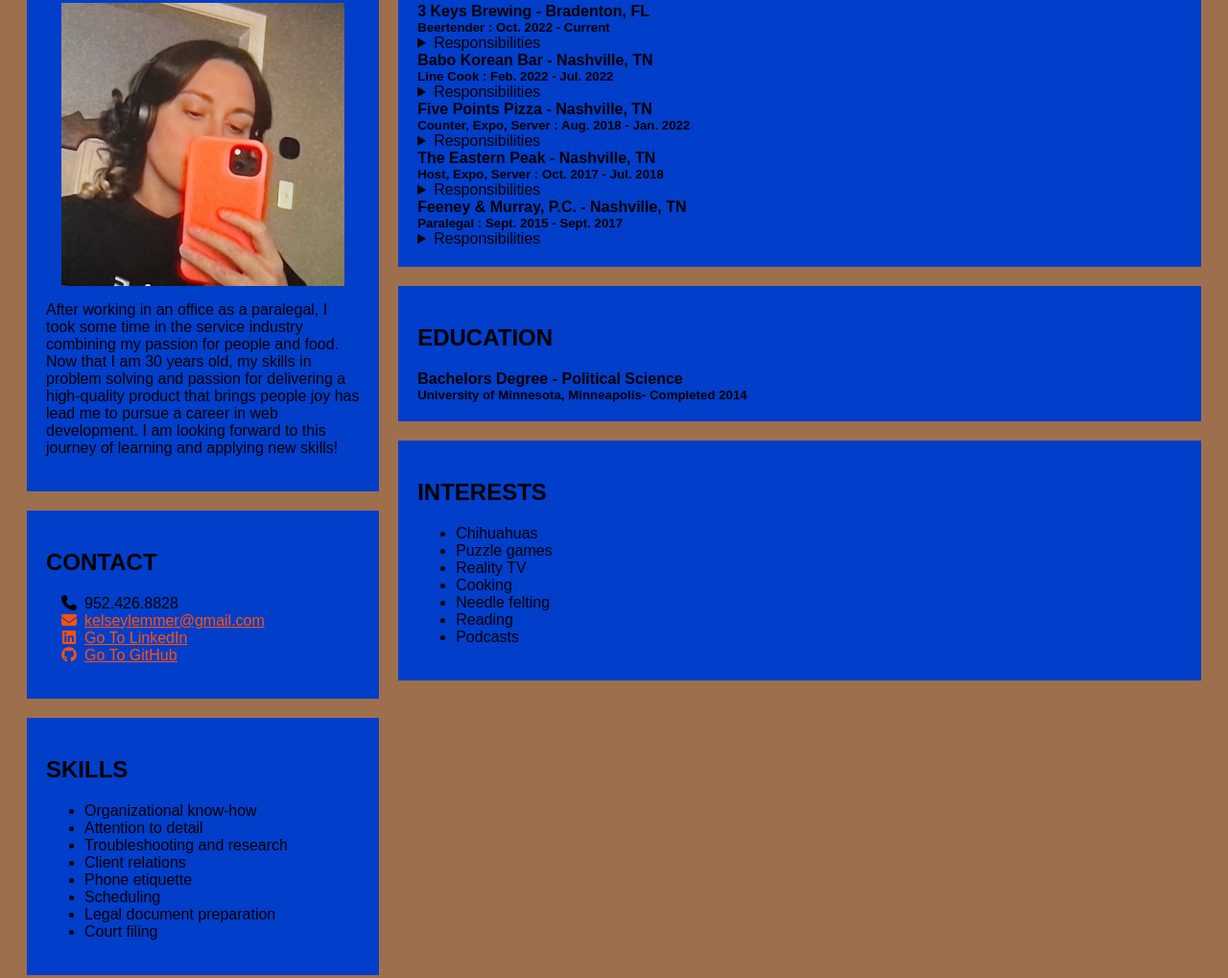
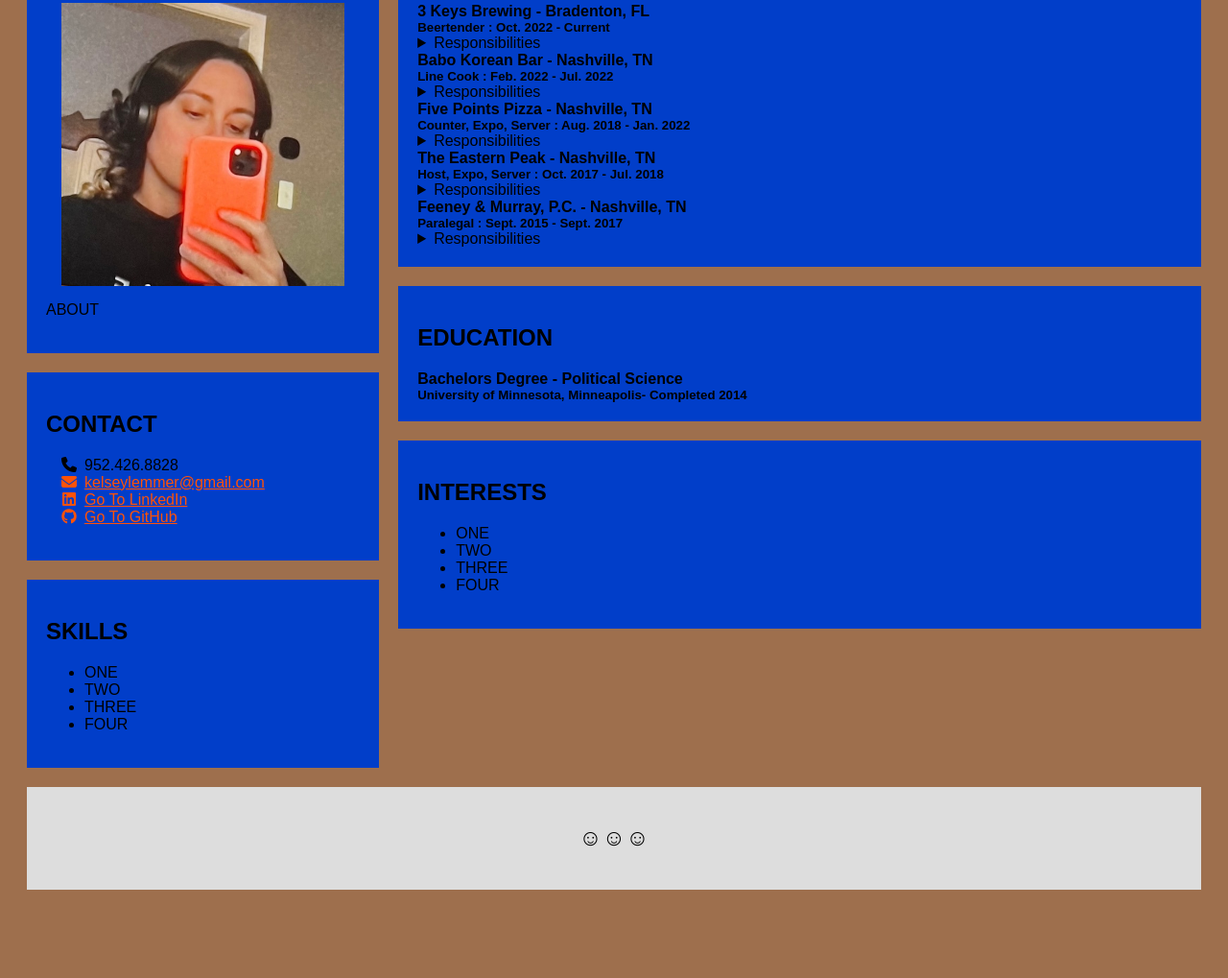
Before and after one commit to kelseylemmer/kelseylemmer.github.io, a plain HTML site: page index.html in a window 1280 px wide. Shown: the part 361-1380 px from the top of the page at 96% size. After the commit the page ends 1316 px from the top, so only its background shows below. Drawn offline with Linux system fonts and the light colour scheme.

Commit message:
Update index.html

```diff
--- a/index.html
+++ b/index.html
@@ -18,7 +18,7 @@
           <h2> About Me </h2>
         </div>
         <img class="img-self" src="img/self.jpg">
-          <p>After working in an office as a paralegal, I took some time in the service industry combining my passion for people and food.  Now that I am 30 years old, my skills in problem solving and passion for delivering a high-quality product that brings people joy has lead me to pursue a career in web development. I am looking forward to this journey of learning and applying new skills!</p>
+          <p>ABOUT</p>
         </div>
       <div class="card">
         <div class="exp-header">
@@ -36,14 +36,10 @@
           <h2>Skills</h2>
         </div>
         <ul>
-          <li>Organizational know-how</li>
-          <li>Attention to detail</li>
-          <li>Troubleshooting and research</li>
-          <li>Client relations</li>
-          <li>Phone etiquette</li>
-           <li>Scheduling</li>
-          <li>Legal document preparation</li>
-          <li>Court filing</li>
+          <li>ONE</li>
+          <li>TWO</li>
+          <li>THREE</li>
+          <li>FOUR</li>
         </ul>
       </div>
     </div>
@@ -59,10 +55,10 @@
             <summary>Responsibilities</summary>
             <p>
               <ul>
-                <li>Continue education on craft beers</li>
-                <li>Remember customer preferences and make recommendations from daily rotating tap</li>
-                <li>Promote food specials</li>
-               <li>Provide fun customer experience</li>
+                <li>ONE</li>
+                <li>TWO</li>
+                <li>THREE</li>
+                <li>FOUR</li>
              </ul>
             </p>
           </details>
@@ -74,11 +70,10 @@
             <summary>Responsibilities</summary>
             <p>
               <ul>
-                <li>Utilized knife skills to prep meats and vegetables for service</li>
-                <li>Set up and maintain clean and orderly work station</li>
-                <li>Cooked various dishes on flattop, frier, and sautee</li>
-                <li>Used time management to make sure meals came up together and keep track of ticket times</li>
-                <li>Plated and garnished visually appealing dishes</li>
+                <li>ONE</li>
+                <li>TWO</li>
+                <li>THREE</li>
+                <li>FOUR</li>
               </ul>
             </p>
         </details>
@@ -90,12 +85,10 @@
             <summary>Responsibilities</summary>
             <p>
              <ul>
-                <li>Obtained server permit, learned, and applied knowledge of alcohol service</li>
-                <li>Problem-solved order errors to regain customer satisfaction</li>
-                <li>Remembered regular customers by name and order to facilitate community</li>
-                <li>Answered telephone calls for takeout orders</li>
-                <li>Checked order for accuracy before delivering to customer</li>
-                <li>Moved intentionally and accurately in fast-paced environment</li>
+              <li>ONE</li>
+              <li>TWO</li>
+              <li>THREE</li>
+              <li>FOUR</li>
             </ul>
           </p>
         </details>
@@ -107,9 +100,10 @@
             <summary>Responsibilities</summary>
             <p>
               <ul>
-                <li>Estimated wait times and managed waitlists</li>
-                <li>Practiced food safety regulations learned on the job</li>
-                <li>Multitasked between incoming delivery orders, in-house take out orders, and dine-in customers</li>
+                <li>ONE</li>
+                <li>TWO</li>
+                <li>THREE</li>
+                <li>FOUR</li>
               </ul>
             </p>
           </details>
@@ -121,13 +115,10 @@
             <summary>Responsibilities</summary>
             <p>
               <ul>
-                <li>Drafted, edited, and finalized legal documents to submit to court and all involved parties</li>
-                <li>Investiaged and gathered information necessary to prepare documents</li>
-                <li>Corresponded and coordinated with the court, opposing attorneys, and clients</li>
-                <li>Drafted letters, subpoenas, and HIPAA compliant authorizations to request medical records</li>
-                <li>Maintined calendars and deadlines for several attorneys</li>
-                <li>Used knowledge of individalu court rules and contacts in order to satisfy procedural requirements</li>
-                <li>Organized in-office case files</li>
+                <li>ONE</li>
+                <li>TWO</li>
+                <li>THREE</li>
+                <li>FOUR</li>
             </ul>
           </p>
           </details>
@@ -147,13 +138,10 @@
           <h2>Interests</h2>
         </div>
         <ul>
-          <li>Chihuahuas</li>
-          <li>Puzzle games</li>
-          <li>Reality TV</li>
-          <li>Cooking</li>
-          <li>Needle felting</li>
-          <li>Reading</li>
-          <li>Podcasts</li>
+          <li>ONE</li>
+          <li>TWO</li>
+          <li>THREE</li>
+          <li>FOUR</li>
         </ul>
       </div>
     </div>
@@ -161,5 +149,7 @@
   <div class="footer">
     <h2>☺☺☺</h2>
   </div>
+  <script src="index.js">
+  </script>
 </body>
 </html>
```
